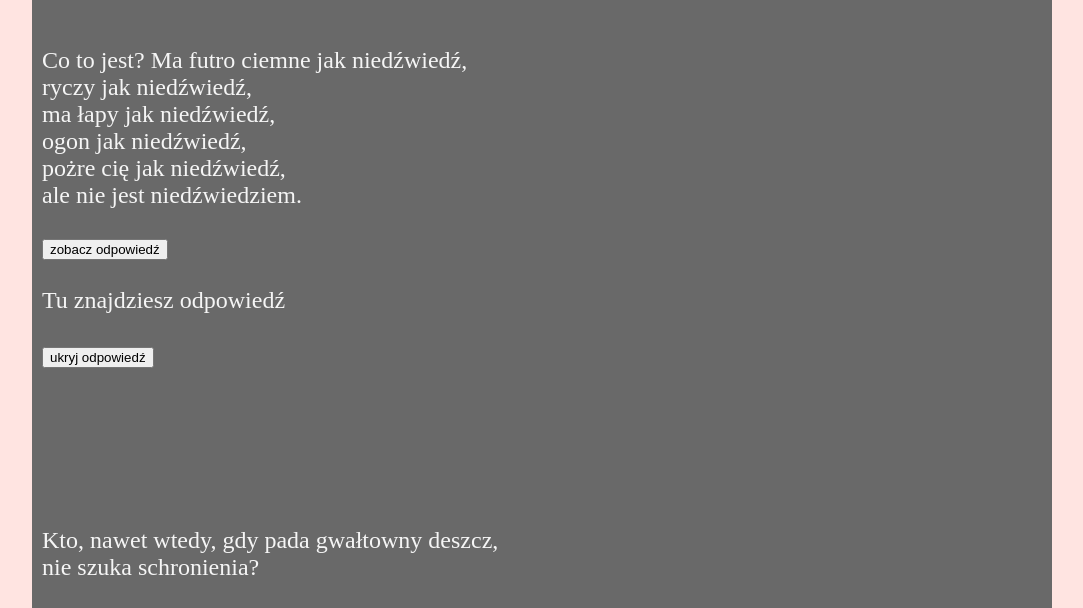
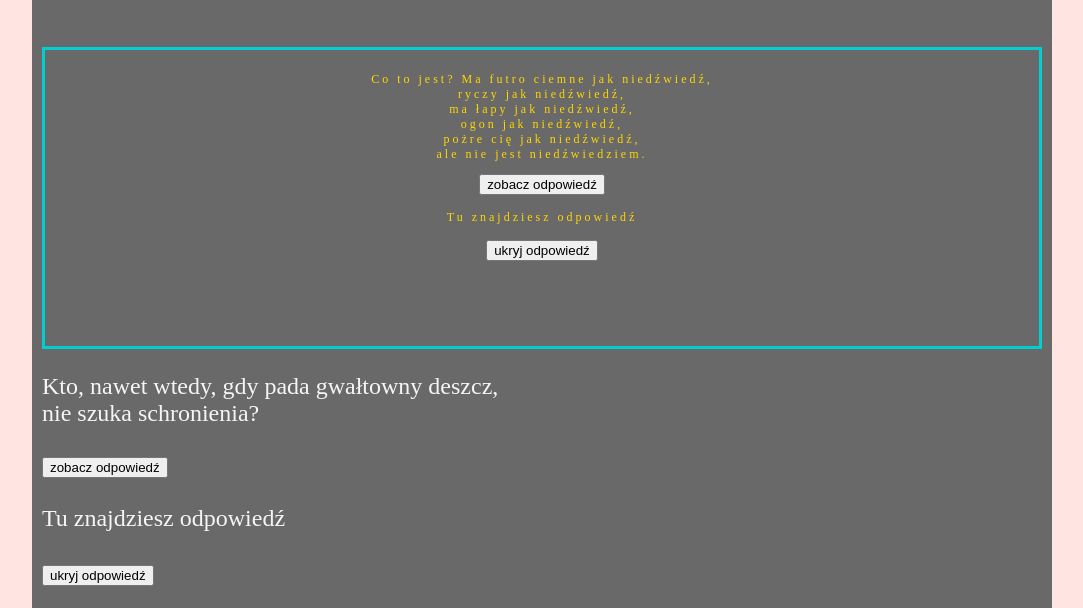
Before and after one commit to 2004benia/zagadki, a plain HTML site: page index.html in a window 1280 px wide. Shown: the part 173-781 px from the top of the page, without its empty margins (98-1181 px from the left). Drawn offline with Linux system fonts and the light colour scheme.

Commit message:
Update style.css

```diff
--- a/style.css
+++ b/style.css
@@ -18,7 +18,7 @@ color: white;
 	color: #F5F5F5;
     width: 1000px;
 }
-#footer
+#niedzwiedz
 {
 	color: #FFD700 ;
 	margin-top: 50px;
```
